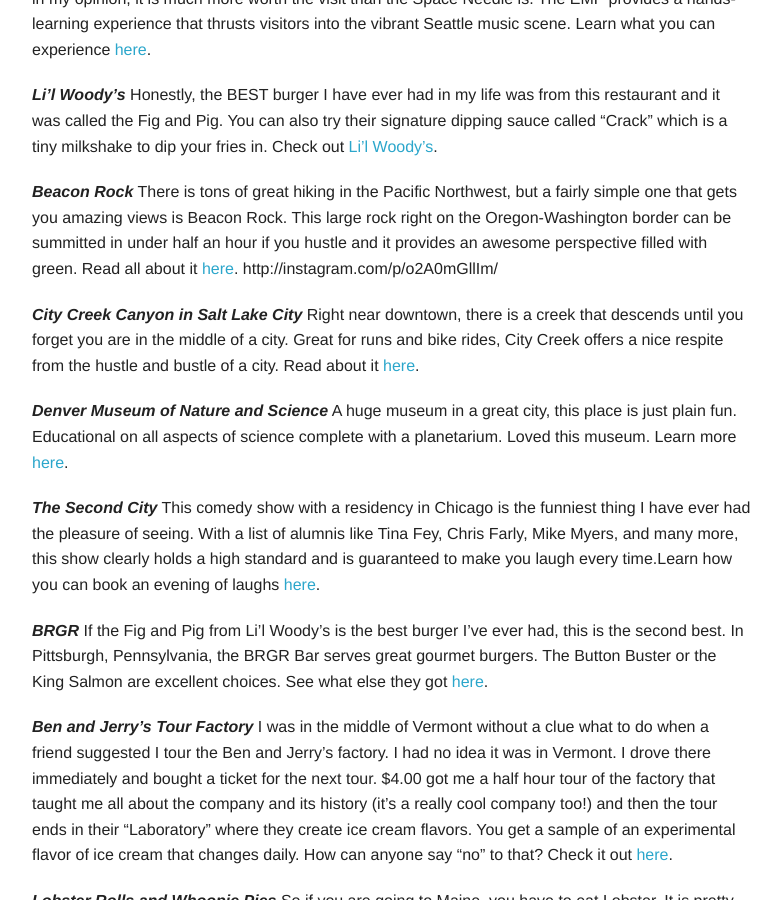
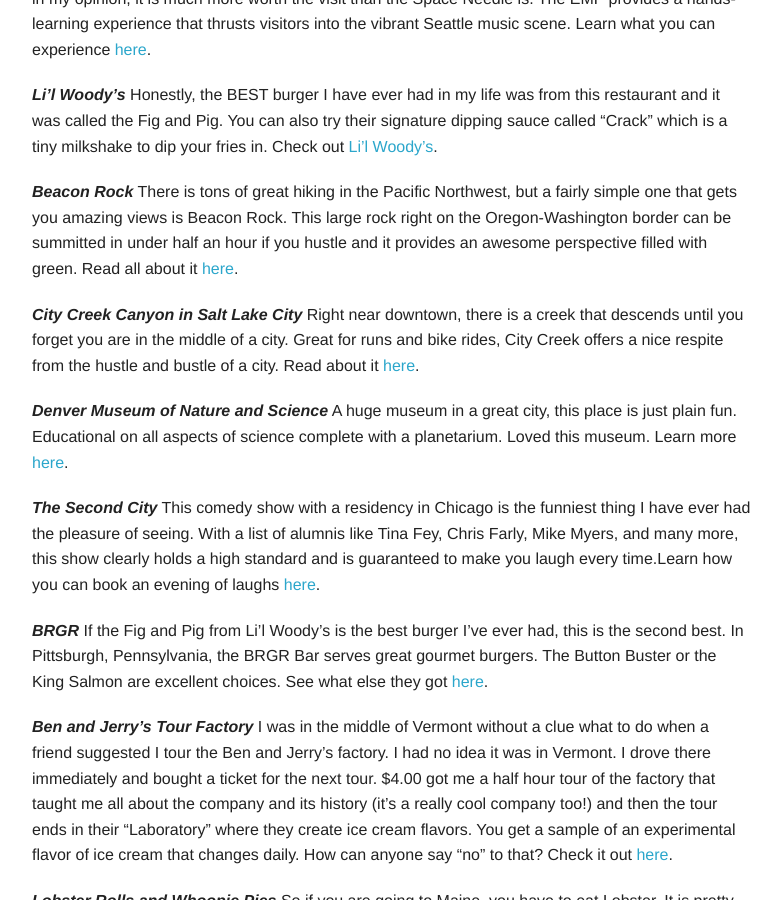
Before and after one commit to atrivialhero/atrivialhero.github.io, a Jekyll site: the page built from love.md, in a window 1280 px wide and 900 px high, scrolled down 7515 px. Shown: the whole window, without its empty margins (373-1154 px from the left). Built offline with Jekyll 4.4.1, drawn with Linux system fonts in a browser that asks for light colours; some web fonts are replaced; Markdown is read by kramdown in place of the engine named in the settings; some of the changed lines change nothing that is shown.

Commit message:
Update love.md

```diff
--- a/love.md
+++ b/love.md
@@ -224,7 +224,6 @@
 
 ***Beacon Rock***
 There is tons of great hiking in the Pacific Northwest, but a fairly simple one that gets you amazing views is Beacon Rock. This large rock right on the Oregon-Washington border can be summitted in under half an hour if you hustle and it provides an awesome perspective filled with green. Read all about it <a href="http://www.parks.wa.gov/474/Beacon-Rock" target="_blank">here</a>.
-http://instagram.com/p/o2A0mGllIm/
 
 ***City Creek Canyon in Salt Lake City***
 Right near downtown, there is a creek that descends until you forget you are in the middle of a city. Great for runs and bike rides, City Creek offers a nice respite from the hustle and bustle of a city. Read about it <a href="http://slctrackclub.org/?p=242" target="_blank">here</a>.
```
